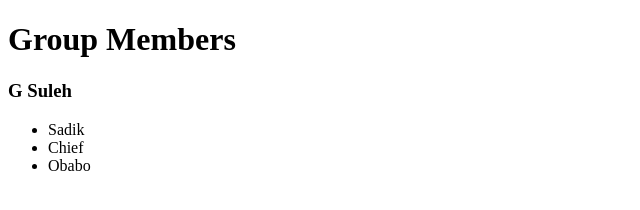
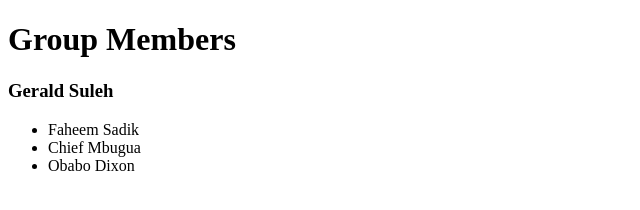
Before and after one commit to zefro/webdev2, a plain HTML site: page index.html in a window 1280 px wide. Shown: the whole page, without its empty margins (0-640 px from the left). Drawn offline with Linux system fonts and the light colour scheme.

Commit message:
writing full names

```diff
--- a/index.html
+++ b/index.html
@@ -5,11 +5,11 @@
 	</head>
 	<body>
 	<h1>Group Members</h1>
-	<h3>G Suleh</h3>
+	<h3>Gerald Suleh</h3>
     <ul>
-    <li>Sadik</li>
-    <li>Chief</li>
-    <li>Obabo</li>
+    <li>Faheem Sadik</li>
+    <li>Chief Mbugua</li>
+    <li>Obabo Dixon</li>
     </ul>
 	</body>
 </html>
```
